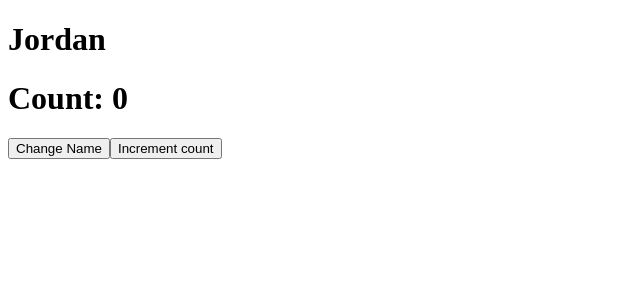
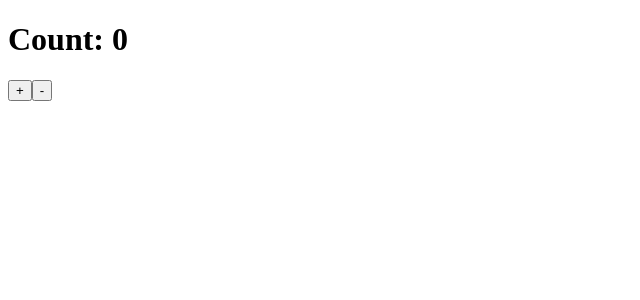
Before and after one commit to suyogghate/VueJS, a Vue app in the folder vue-composition-api/: page / in a window 1280 px wide. Shown: the top 300 px of the page, without its empty margins (0-640 px from the left). Built offline with nearby package versions, Linux system fonts and the light colour scheme.

Commit message:
multiplesources, basicref, functionref, refcomponent

```diff
--- a/vue-composition-api/src/App.vue
+++ b/vue-composition-api/src/App.vue
@@ -63,7 +63,13 @@
 
    <!-- <ReactiveObject /> -->
 
-  <MultipleSources />
+  <!-- <MultipleSources /> -->
+
+   <!-- <BasicRef /> -->
+
+  <!-- <FunctionRef /> -->
+
+  <RefComponent />
 </template>
 
 <script setup>
@@ -91,7 +97,10 @@
 // const showHide = ref(true)
 // import Watchers from './components/Watchers.vue';
 // import ReactiveObject from './components/ReactiveObject.vue';
-import MultipleSources from './components/MultipleSources.vue';
+// import MultipleSources from './components/MultipleSources.vue';
+// import BasicRef from './components/BasicRef.vue';
+// import FunctionRef from './components/FunctionRef.vue';
+import RefComponent from './components/RefComponent.vue';
 
 
 // import StaticPropsComponent from './components/StaticPropsComponent.vue';
```
